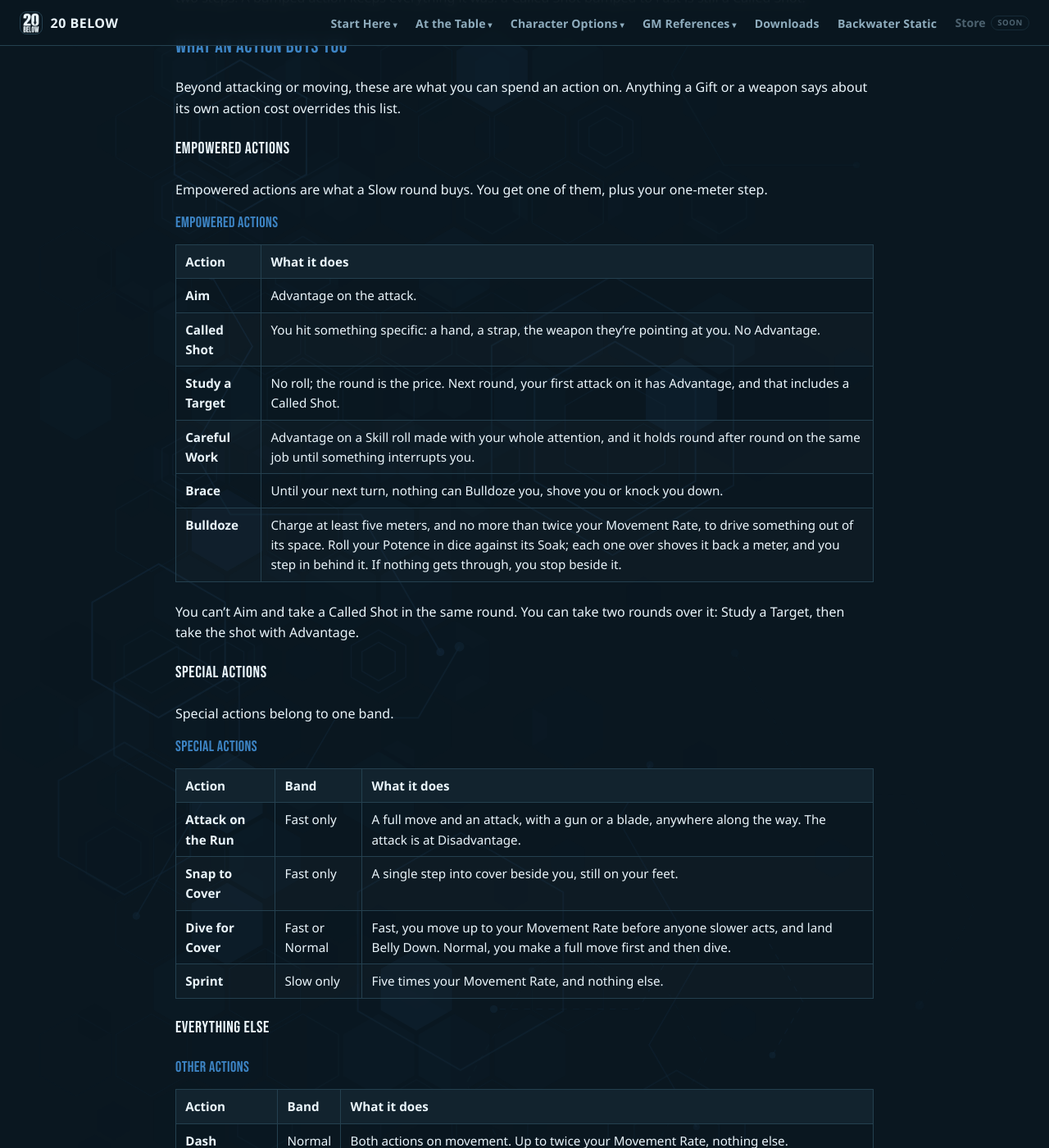
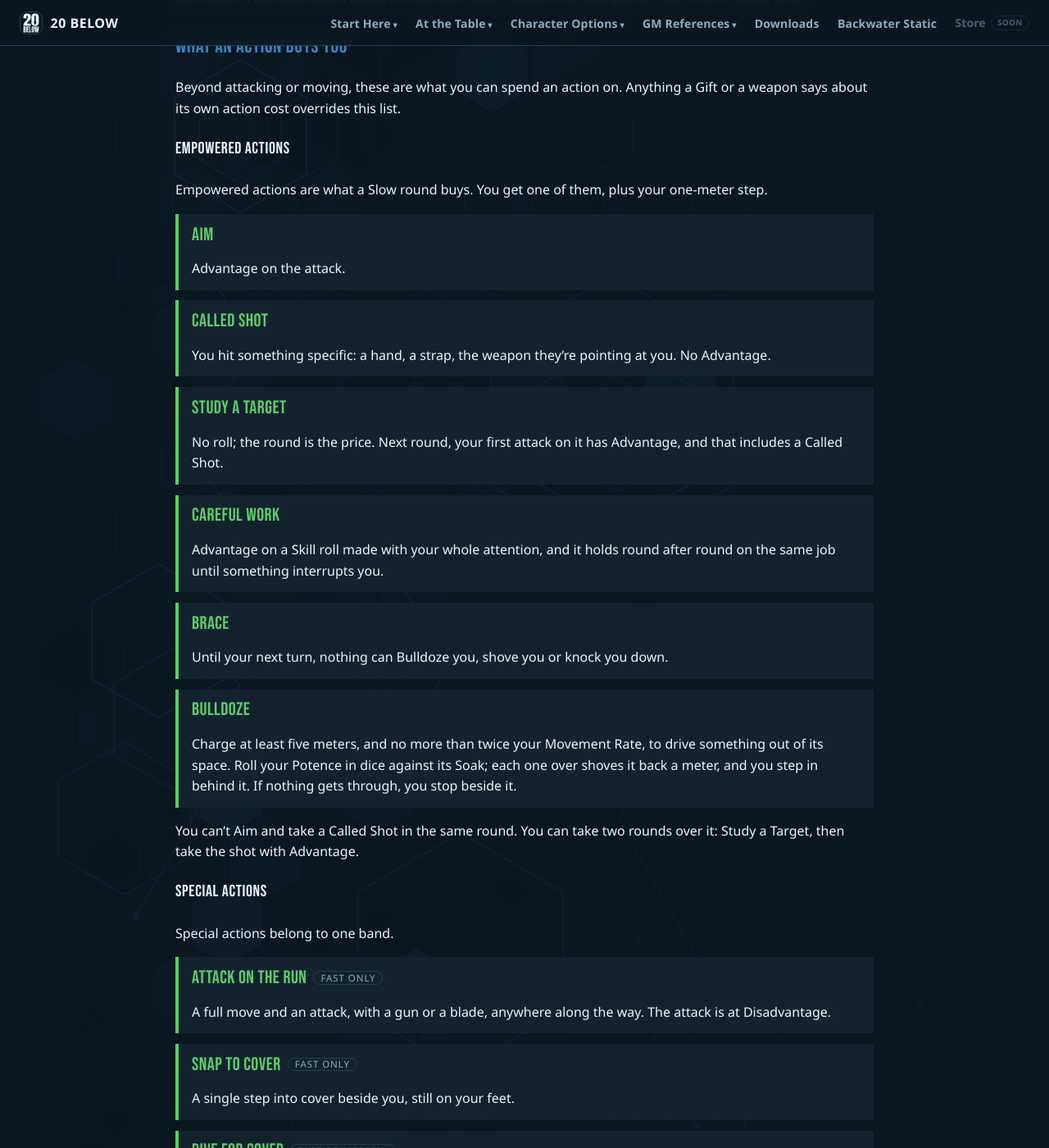
Before and after one commit to feralucce/20_Below, a Jekyll site: the page built from webbook/how-to-play.md, in a window 1280 px wide and 1400 px high, scrolled down 13769 px. Shown: the whole window at 82% size. Built offline with Jekyll 4.4.1, drawn with Linux system fonts in a browser that asks for light colours.

Commit message:
How to Play: each action on its own card
Empowered, special and other actions sit on green cards, distinct from
the red condition and blue hazard cards. An action tied to a band shows
it as a label pill (Dash - Normal, Sprint - Slow only): plain card titles
with a trailing parenthetical now get the pill a skill's Element does;
bolded titles are unchanged.

Co-Authored-By: Claude Opus 5.5 <noreply@anthropic.com>

```diff
--- a/webbook/how-to-play.md
+++ b/webbook/how-to-play.md
@@ -427,18 +427,51 @@ Beyond attacking or moving, these are what you can spend an action on. Anything
 
 Empowered actions are what a Slow round buys. You get one of them, plus your one-meter step.
 
-<div class="wide" markdown="1">
+<div class="aside aside--pc" markdown="1">
 
-<p class="block-title" markdown="span">Empowered actions</p>
+<p class="block-title" markdown="span">Aim</p>
 
-| Action | What it does |
-|---|---|
-| **Aim** | Advantage on the attack. |
-| **Called Shot** | You hit something specific: a hand, a strap, the weapon they’re pointing at you. No Advantage. |
-| **Study a Target** | No roll; the round is the price. Next round, your first attack on it has Advantage, and that includes a Called Shot. |
-| **Careful Work** | Advantage on a Skill roll made with your whole attention, and it holds round after round on the same job until something interrupts you. |
-| **Brace** | Until your next turn, nothing can Bulldoze you, shove you or knock you down. |
-| **Bulldoze** | Charge at least five meters, and no more than twice your Movement Rate, to drive something out of its space. Roll your Potence in dice against its Soak; each one over shoves it back a meter, and you step in behind it. If nothing gets through, you stop beside it. |
+Advantage on the attack.
+
+</div>
+
+<div class="aside aside--pc" markdown="1">
+
+<p class="block-title" markdown="span">Called Shot</p>
+
+You hit something specific: a hand, a strap, the weapon they’re pointing at you. No Advantage.
+
+</div>
+
+<div class="aside aside--pc" markdown="1">
+
+<p class="block-title" markdown="span">Study a Target</p>
+
+No roll; the round is the price. Next round, your first attack on it has Advantage, and that includes a Called Shot.
+
+</div>
+
+<div class="aside aside--pc" markdown="1">
+
+<p class="block-title" markdown="span">Careful Work</p>
+
+Advantage on a Skill roll made with your whole attention, and it holds round after round on the same job until something interrupts you.
+
+</div>
+
+<div class="aside aside--pc" markdown="1">
+
+<p class="block-title" markdown="span">Brace</p>
+
+Until your next turn, nothing can Bulldoze you, shove you or knock you down.
+
+</div>
+
+<div class="aside aside--pc" markdown="1">
+
+<p class="block-title" markdown="span">Bulldoze</p>
+
+Charge at least five meters, and no more than twice your Movement Rate, to drive something out of its space. Roll your Potence in dice against its Soak; each one over shoves it back a meter, and you step in behind it. If nothing gets through, you stop beside it.
 
 </div>
 
@@ -448,36 +481,109 @@ You can’t Aim and take a Called Shot in the same round. You can take two round
 
 Special actions belong to one band.
 
-<div class="wide" markdown="1">
+<div class="aside aside--pc" markdown="1">
 
-<p class="block-title" markdown="span">Special actions</p>
+<p class="block-title" markdown="span">Attack on the Run<span class="block-pill">Fast only</span></p>
 
-| Action | Band | What it does |
-|---|---|---|
-| **Attack on the Run** | Fast only | A full move and an attack, with a gun or a blade, anywhere along the way. The attack is at Disadvantage. |
-| **Snap to Cover** | Fast only | A single step into cover beside you, still on your feet. |
-| **Dive for Cover** | Fast or Normal | Fast, you move up to your Movement Rate before anyone slower acts, and land Belly Down. Normal, you make a full move first and then dive. |
-| **Sprint** | Slow only | Five times your Movement Rate, and nothing else. |
+A full move and an attack, with a gun or a blade, anywhere along the way. The attack is at Disadvantage.
+
+</div>
+
+<div class="aside aside--pc" markdown="1">
+
+<p class="block-title" markdown="span">Snap to Cover<span class="block-pill">Fast only</span></p>
+
+A single step into cover beside you, still on your feet.
+
+</div>
+
+<div class="aside aside--pc" markdown="1">
+
+<p class="block-title" markdown="span">Dive for Cover<span class="block-pill">Fast or Normal</span></p>
+
+Fast, you move up to your Movement Rate before anyone slower acts, and land Belly Down. Normal, you make a full move first and then dive.
+
+</div>
+
+<div class="aside aside--pc" markdown="1">
+
+<p class="block-title" markdown="span">Sprint<span class="block-pill">Slow only</span></p>
+
+Five times your Movement Rate, and nothing else.
 
 </div>
 
 #### Everything else
 
-<div class="wide" markdown="1">
+<div class="aside aside--pc" markdown="1">
 
-<p class="block-title" markdown="span">Other actions</p>
+<p class="block-title" markdown="span">Dash<span class="block-pill">Normal</span></p>
 
-| Action | Band | What it does |
-|---|---|---|
-| **Dash** | Normal | Both actions on movement. Up to twice your Movement Rate, nothing else. |
-| **Reckless** |  | free, just declared. Advantage on your attacks this round, and Advantage on everyone’s attacks against you. It is exactly as stupid as it sounds, and every so often it is exactly the right call. |
-| **Full Defense** | Normal | You can’t attack. Your other action can still move you. Attacks against you are at Disadvantage and your Defense drops by 4, floored at 0. |
-| **Grab** |  | from Melee, an attack, then your Potence in dice against its Soak. Any one over and it’s Grabbed. |
-| **Disarm** |  | a Called Shot at what they’re holding, then Potence against Potence to knock it loose. |
-| **Help** |  | your action goes into someone else’s, and their next roll has Advantage. |
-| **Ready** |  | name a trigger and hold your action for it: when it comes through the door. |
-| **Draw, swap, stow, use** |  | getting a weapon out, putting one away, or using a simple item takes an action. |
-| **Reload** |  | depends on the weapon. Magazines, speed-loaders and crossbow cranks take one action. A tube-fed shotgun, loaded shell by shell, takes a full Slow action. A bow pulled from a quiver is free. Each weapon lists its own cost. |
+Both actions on movement. Up to twice your Movement Rate, nothing else.
+
+</div>
+
+<div class="aside aside--pc" markdown="1">
+
+<p class="block-title" markdown="span">Reckless</p>
+
+free, just declared. Advantage on your attacks this round, and Advantage on everyone’s attacks against you. It is exactly as stupid as it sounds, and every so often it is exactly the right call.
+
+</div>
+
+<div class="aside aside--pc" markdown="1">
+
+<p class="block-title" markdown="span">Full Defense<span class="block-pill">Normal</span></p>
+
+You can’t attack. Your other action can still move you. Attacks against you are at Disadvantage and your Defense drops by 4, floored at 0.
+
+</div>
+
+<div class="aside aside--pc" markdown="1">
+
+<p class="block-title" markdown="span">Grab</p>
+
+from Melee, an attack, then your Potence in dice against its Soak. Any one over and it’s Grabbed.
+
+</div>
+
+<div class="aside aside--pc" markdown="1">
+
+<p class="block-title" markdown="span">Disarm</p>
+
+a Called Shot at what they’re holding, then Potence against Potence to knock it loose.
+
+</div>
+
+<div class="aside aside--pc" markdown="1">
+
+<p class="block-title" markdown="span">Help</p>
+
+your action goes into someone else’s, and their next roll has Advantage.
+
+</div>
+
+<div class="aside aside--pc" markdown="1">
+
+<p class="block-title" markdown="span">Ready</p>
+
+name a trigger and hold your action for it: when it comes through the door.
+
+</div>
+
+<div class="aside aside--pc" markdown="1">
+
+<p class="block-title" markdown="span">Draw, swap, stow, use</p>
+
+getting a weapon out, putting one away, or using a simple item takes an action.
+
+</div>
+
+<div class="aside aside--pc" markdown="1">
+
+<p class="block-title" markdown="span">Reload</p>
+
+depends on the weapon. Magazines, speed-loaders and crossbow cranks take one action. A tube-fed shotgun, loaded shell by shell, takes a full Slow action. A bow pulled from a quiver is free. Each weapon lists its own cost.
 
 </div>
 
```
Also changed, not shown: tools/brewblocks.py (+8 -0 lines).
